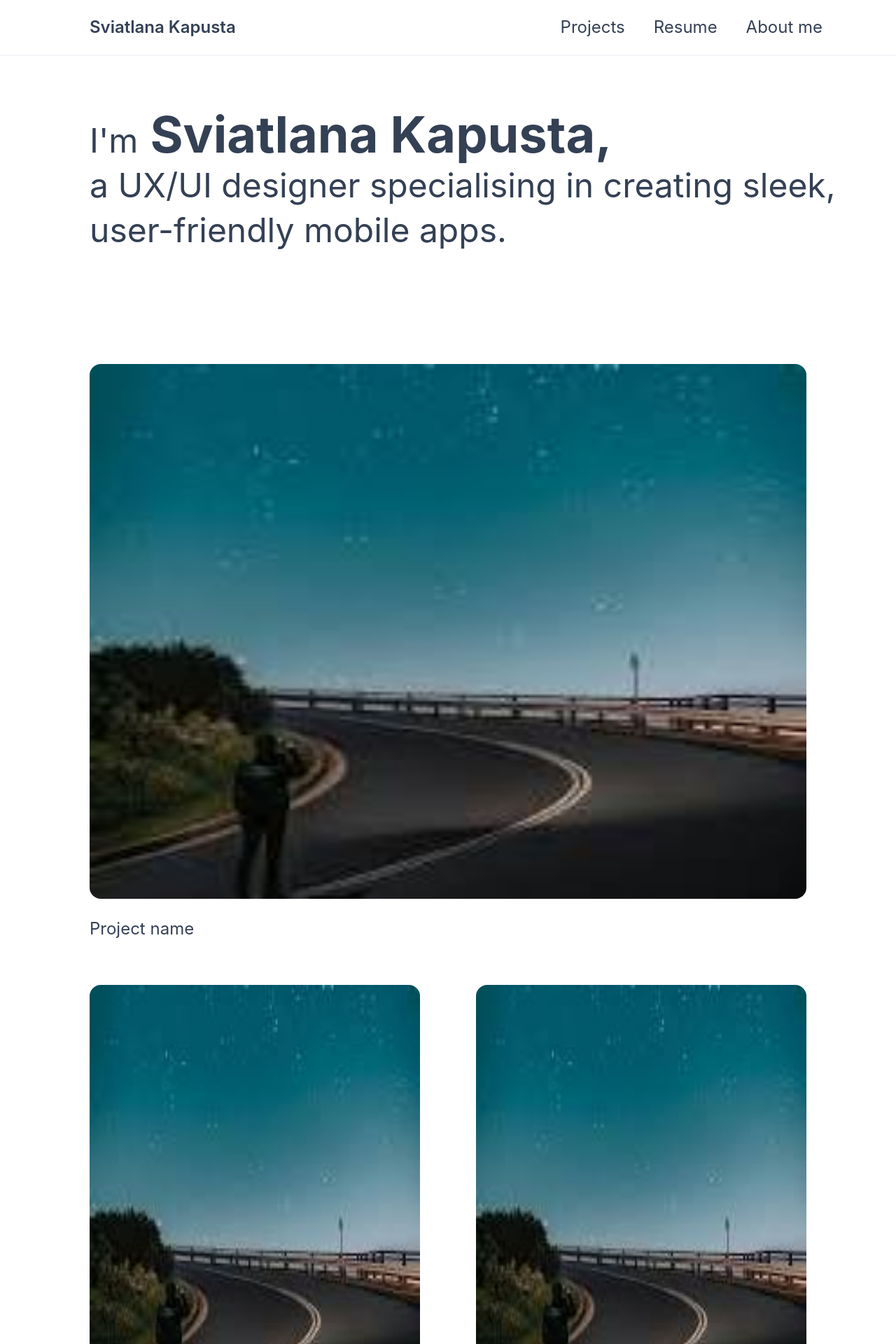
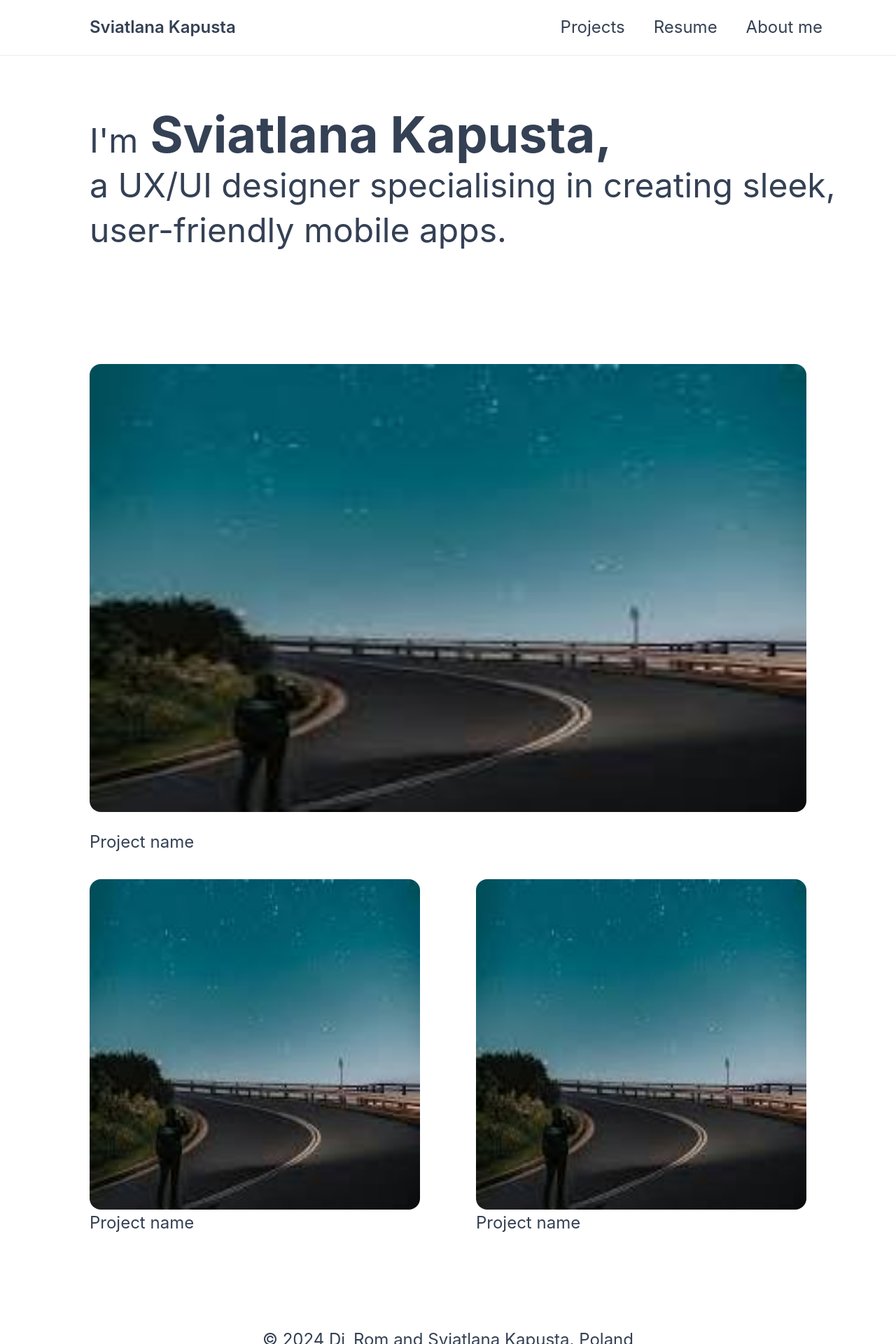
Before and after one commit to Dj-Rom/sviatlana-kapusta, a React (Create React App) app: page / in a window 1280 px wide. Shown: the top 1920 px of the page at 70% size. Built offline with nearby package versions, Linux system fonts and the light colour scheme; some icons are missing.

Commit message:
feat: main page achenge size project window

```diff
--- a/public/index.html
+++ b/public/index.html
@@ -7,37 +7,16 @@
     <meta name="theme-color" content="#000000" />
     <meta
       name="description"
-      content="Web site created using create-react-app"
+      content="Your UI/UX designer in the digital world!!!"
     />
     <link rel="apple-touch-icon" href="%PUBLIC_URL%/logo192.png" />
-    <!--
-      manifest.json provides metadata used when your web app is installed on a
-      user's mobile device or desktop. See https://developers.google.com/web/fundamentals/web-app-manifest/
-    -->
+
     <link rel="manifest" href="%PUBLIC_URL%/manifest.json" />
-    <!--
-      Notice the use of %PUBLIC_URL% in the tags above.
-      It will be replaced with the URL of the `public` folder during the build.
-      Only files inside the `public` folder can be referenced from the HTML.
 
-      Unlike "/favicon.ico" or "favicon.ico", "%PUBLIC_URL%/favicon.ico" will
-      work correctly both with client-side routing and a non-root public URL.
-      Learn how to configure a non-root public URL by running `npm run build`.
-    -->
-    <title>React App</title>
+    <title>Sviatlana Kapusta</title>
   </head>
   <body>
     <noscript>You need to enable JavaScript to run this app.</noscript>
     <div id="root"></div>
-    <!--
-      This HTML file is a template.
-      If you open it directly in the browser, you will see an empty page.
-
-      You can add webfonts, meta tags, or analytics to this file.
-      The build step will place the bundled scripts into the <body> tag.
-
-      To begin the development, run `npm start` or `yarn start`.
-      To create a production bundle, use `npm run build` or `yarn build`.
-    -->
   </body>
 </html>
--- a/src/assets/styles/components/main_page.module.scss
+++ b/src/assets/styles/components/main_page.module.scss
@@ -2,7 +2,7 @@
 .main_project {
   position: absolute;
   top: calc(3rem + 10rem + 13rem + 6.5rem);
-  height: 52rem;
+  height: 80vw;
   min-width: 80vw;
 }
 .main_project_icon a {
@@ -14,16 +14,15 @@
   }
   img {
     width: 80vw;
-    height: 764px;
+    height: 50vw;
     border-radius: 1rem;
   }
 }
 .main_projects_group {
   position: absolute;
   display: flex;
-  top: calc(3rem + 10rem + 13rem + 6.5rem + 52rem + 3rem);
+  top: calc(3rem + 10rem + 13rem + 6.5rem + 50vw + 6rem);
   min-width: 80vw;
-  height: 661px;
   justify-content: space-between;
   align-content: center;
   align-items: center;
@@ -36,14 +35,14 @@
   }
   img {
     width: calc(40vw - 2.5rem);
-    height: 614px;
+    height: calc(40vw - 2.5rem);
     border-radius: 1rem;
   }
 }
 
 .main_footer {
   position: absolute;
-  top: calc(3rem + 10rem + 13rem + 6.5rem + 52rem + 3rem + 800px);
+  top: calc(3rem + 10rem + 13rem + 6.5rem + 60vw + 3rem + 44vw);
   @include typography_prolect_name;
   width: 80vw;
   display: flex;
```
